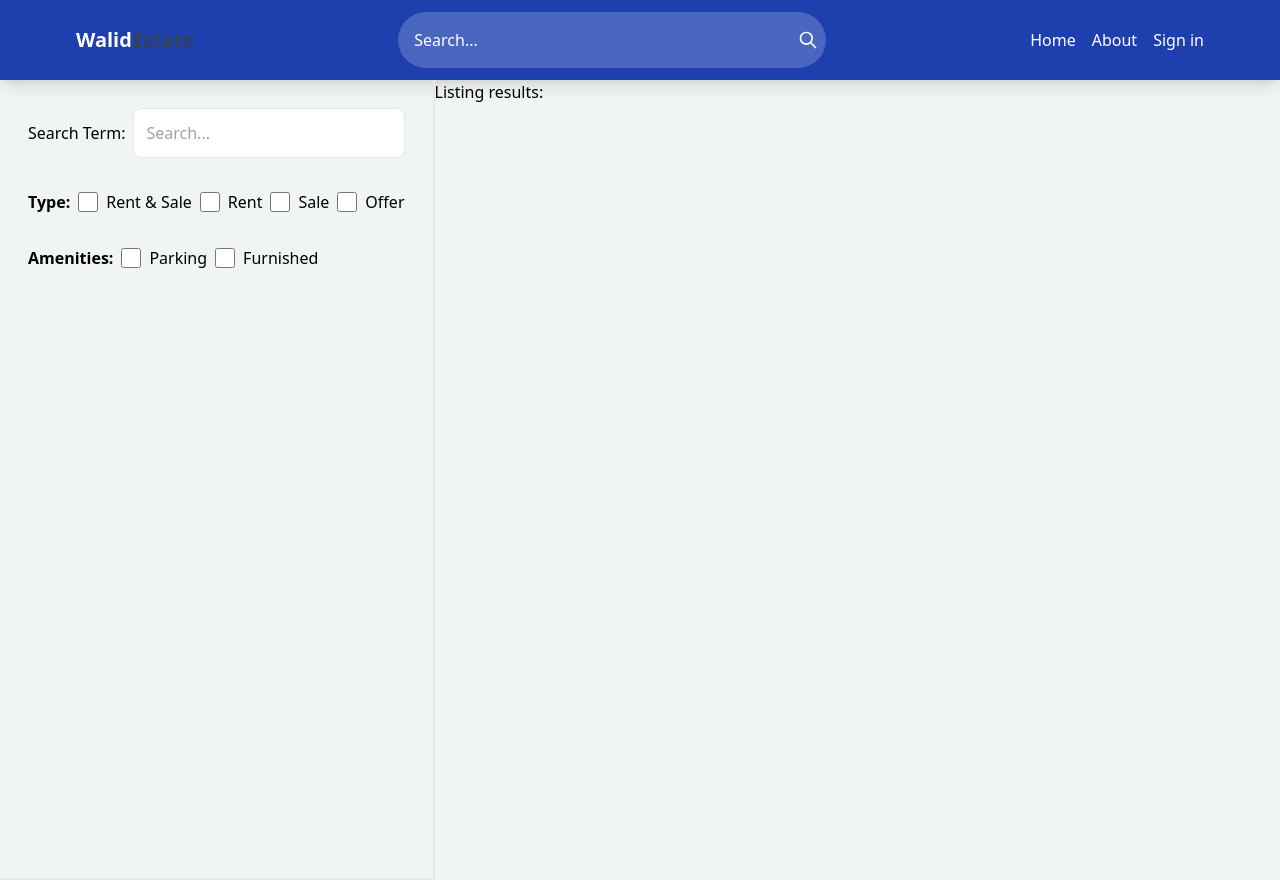
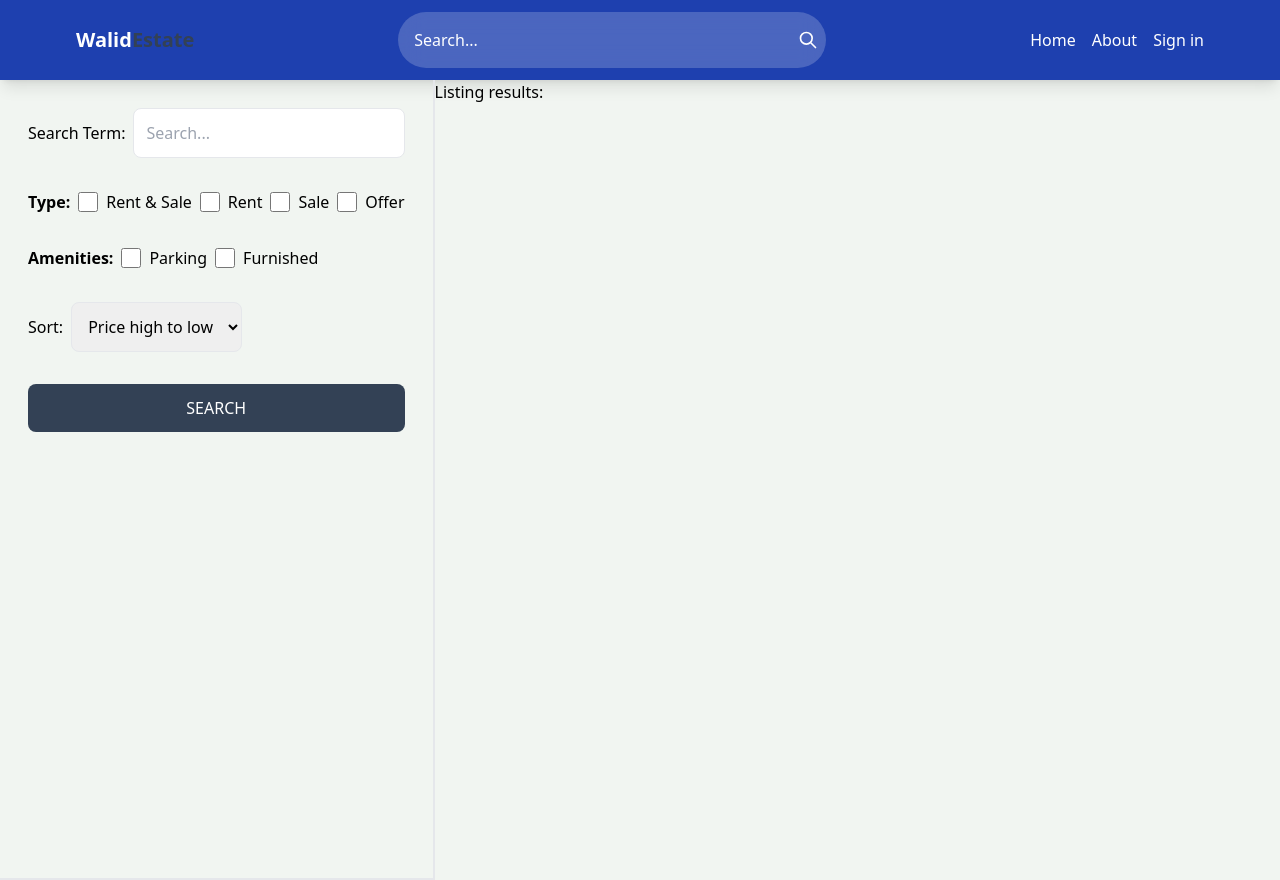
Before and after one commit to waleedd32/mern-realestate, a React (Vite) app in the folder client/: page /search in a window 1280 px wide. Built offline with nearby package versions, Linux system fonts and the light colour scheme; no server answers.

Commit message:
Enhance Search component: add sort dropdown and search button

```diff
--- a/client/src/pages/Search.jsx
+++ b/client/src/pages/Search.jsx
@@ -45,6 +45,19 @@ const Search = () => {
               <span>Furnished</span>
             </div>
           </div>
+          <div className="flex items-center gap-2">
+            <label>Sort:</label>
+            <select id="sort_order" className="border rounded-lg p-3">
+              <option>Price high to low</option>
+              <option>Price low to high</option>
+              <option>Latest</option>
+              <option>Oldest</option>
+            </select>
+          </div>
+
+          <button className="bg-slate-700 text-white p-3 rounded-lg uppercase hover:opacity-95">
+            Search
+          </button>
         </form>
       </div>
       <div className="">
```
